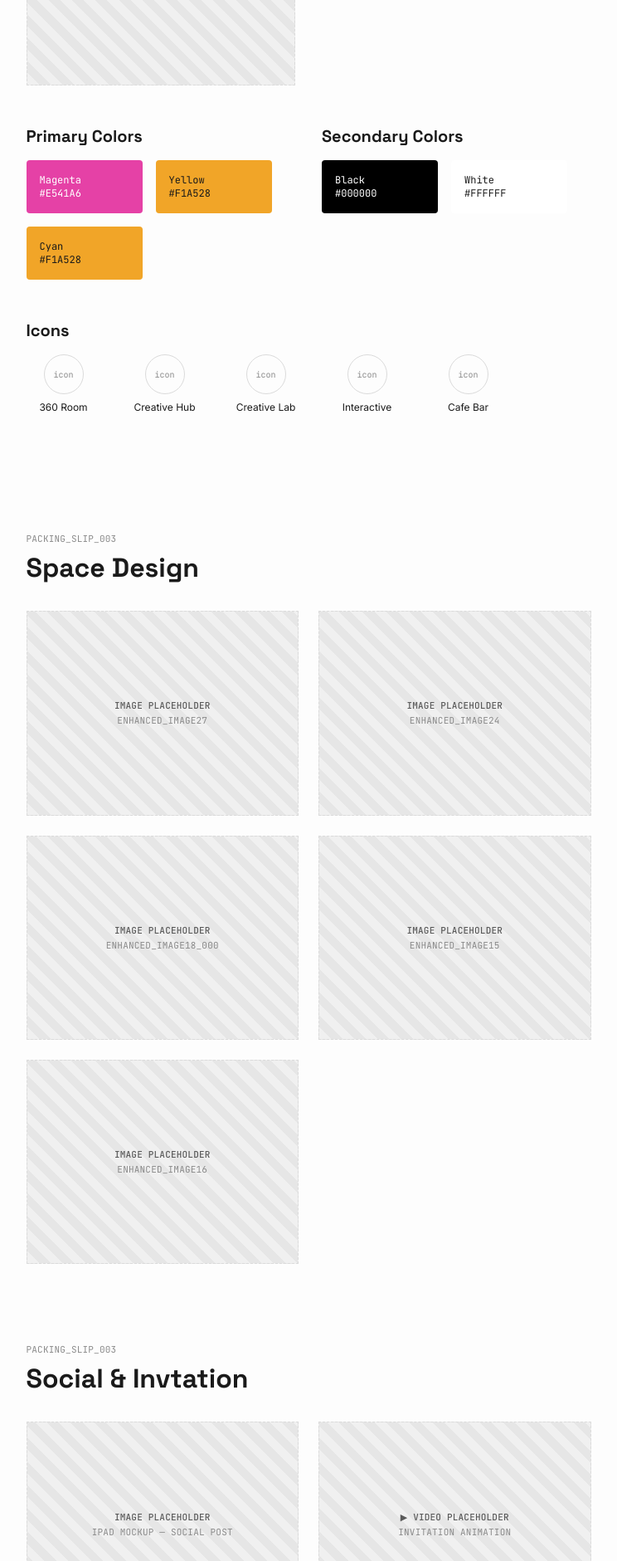
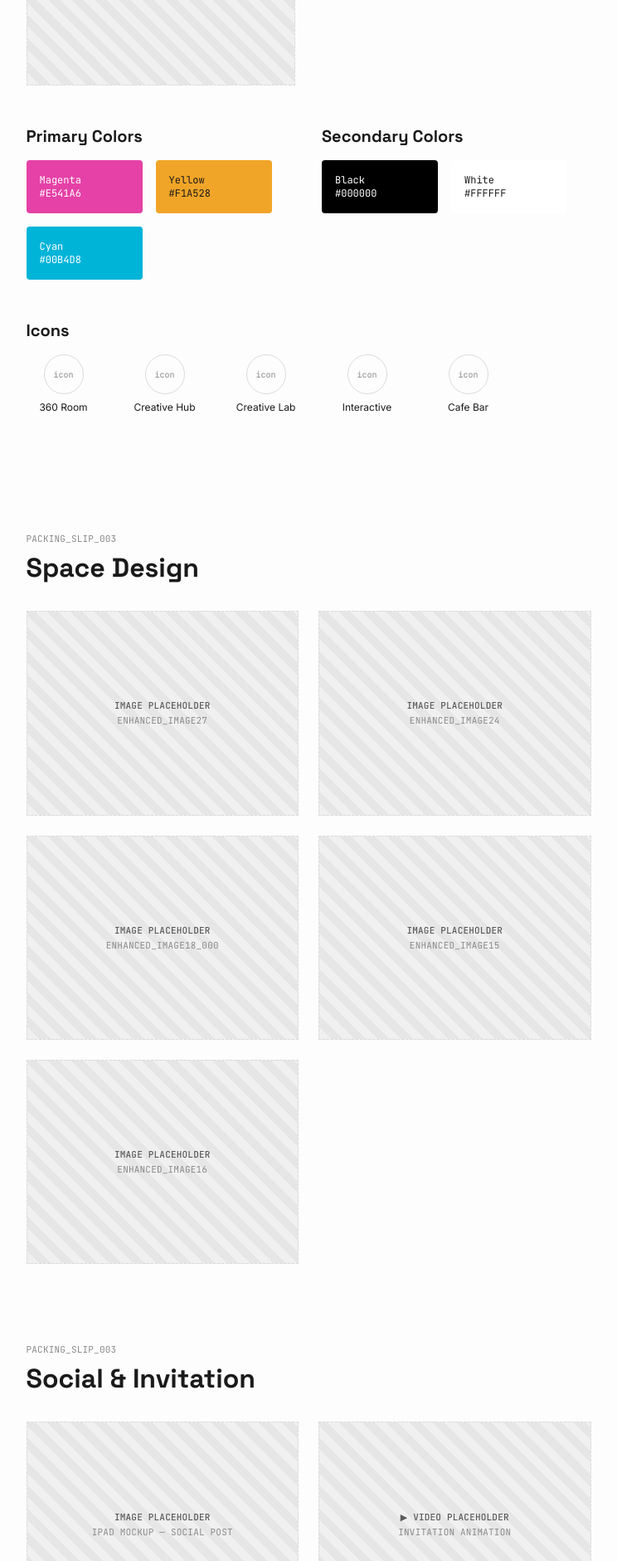
Before and after one commit to neamaklein/my-site, a React (Vite) app: page /work/dimenso in a window 1280 px wide. Shown: the part 2265-4146 px from the top of the page at 83% size, without its empty margins (268-1012 px from the left). Built offline with nearby package versions, Linux system fonts and the light colour scheme.

Commit message:
Fix Dimenso content typos flagged by Neama
"Invtation" -> "Invitation", and the Cyan swatch no longer duplicates
Yellow's hex (placeholder value pending the real one).

Co-Authored-By: Claude Sonnet 5 <noreply@anthropic.com>
Claude-Session: https://claude.ai/code/session_017Ed9q8nUGjQkjXxfaSbXdR

```diff
--- a/src/data/projects/dimenso.js
+++ b/src/data/projects/dimenso.js
@@ -1,4 +1,6 @@
-// Content transcribed verbatim from Figma (Portfolio file, "DIMENSO" case study).
+// Content transcribed verbatim from Figma (Portfolio file, "DIMENSO" case study),
+// except the "Invitation" spelling and Cyan hex, corrected per Neama — Figma
+// still has "Invtation" and Cyan == Yellow, worth fixing there too.
 // Do not rewrite/shorten copy here — edit the source in Figma, then re-sync.
 
 export const dimenso = {
@@ -46,9 +48,8 @@ export const dimenso = {
     primaryColors: [
       { name: 'Magenta', hex: '#E541A6' },
       { name: 'Yellow', hex: '#F1A528' },
-      // NB: Cyan is #F1A528 in the Figma source too (same as Yellow) — kept
-      // verbatim, flag to Neama in case it's a mistake in the file.
-      { name: 'Cyan', hex: '#F1A528' },
+      // TODO(Neama): confirm real hex — was a duplicate of Yellow in Figma.
+      { name: 'Cyan', hex: '#00B4D8' },
     ],
     secondaryColors: [
       { name: 'Black', hex: '#000000' },
@@ -80,8 +81,7 @@ export const dimenso = {
     },
     {
       slip: 'PACKING_SLIP_003',
-      // NB: written as "Invtation" in the Figma source — kept verbatim.
-      heading: 'Social & Invtation',
+      heading: 'Social & Invitation',
       media: [
         { kind: 'image', note: 'iPad mockup — social post' },
         { kind: 'video', note: 'invitation animation' },
```
